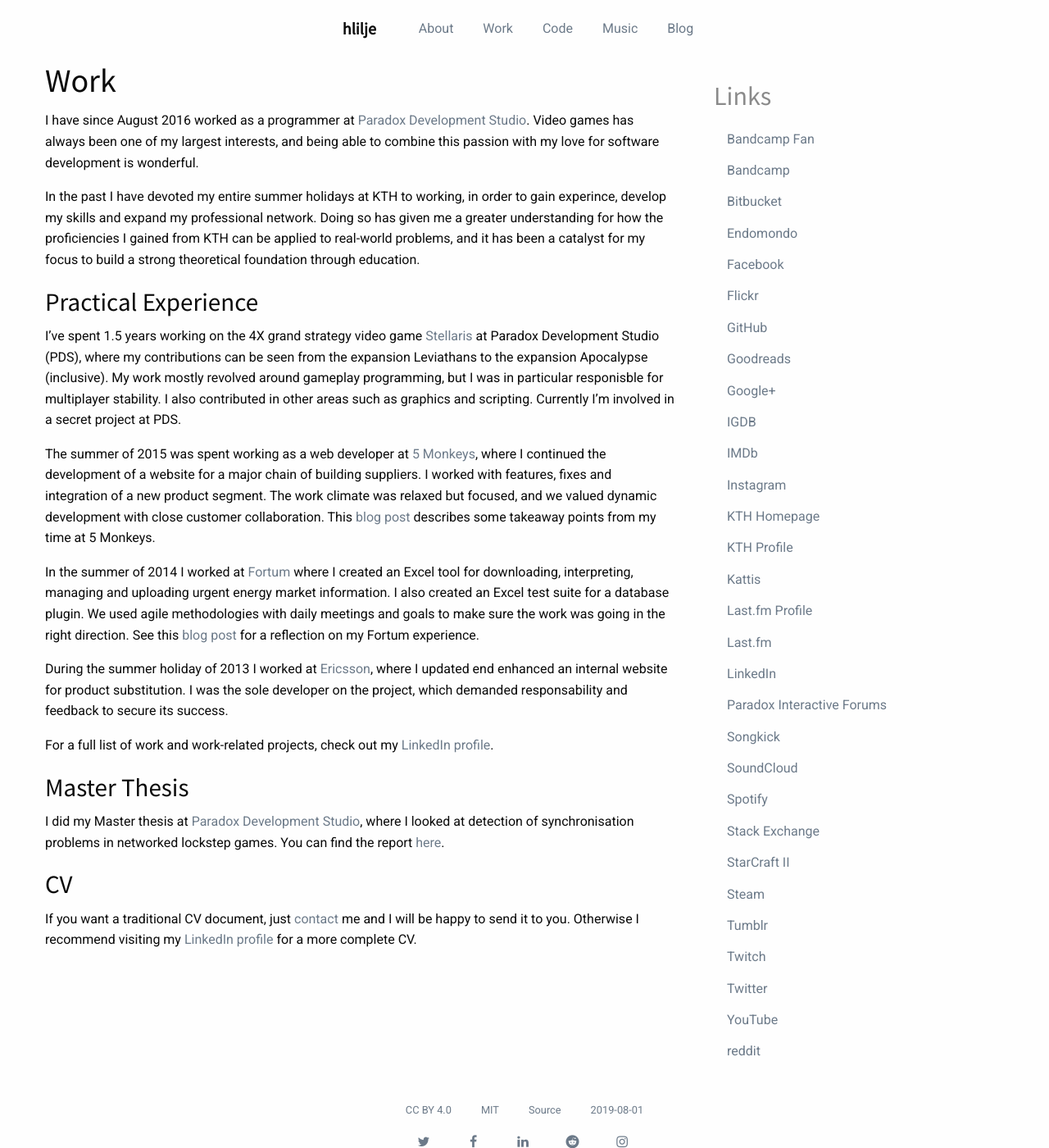
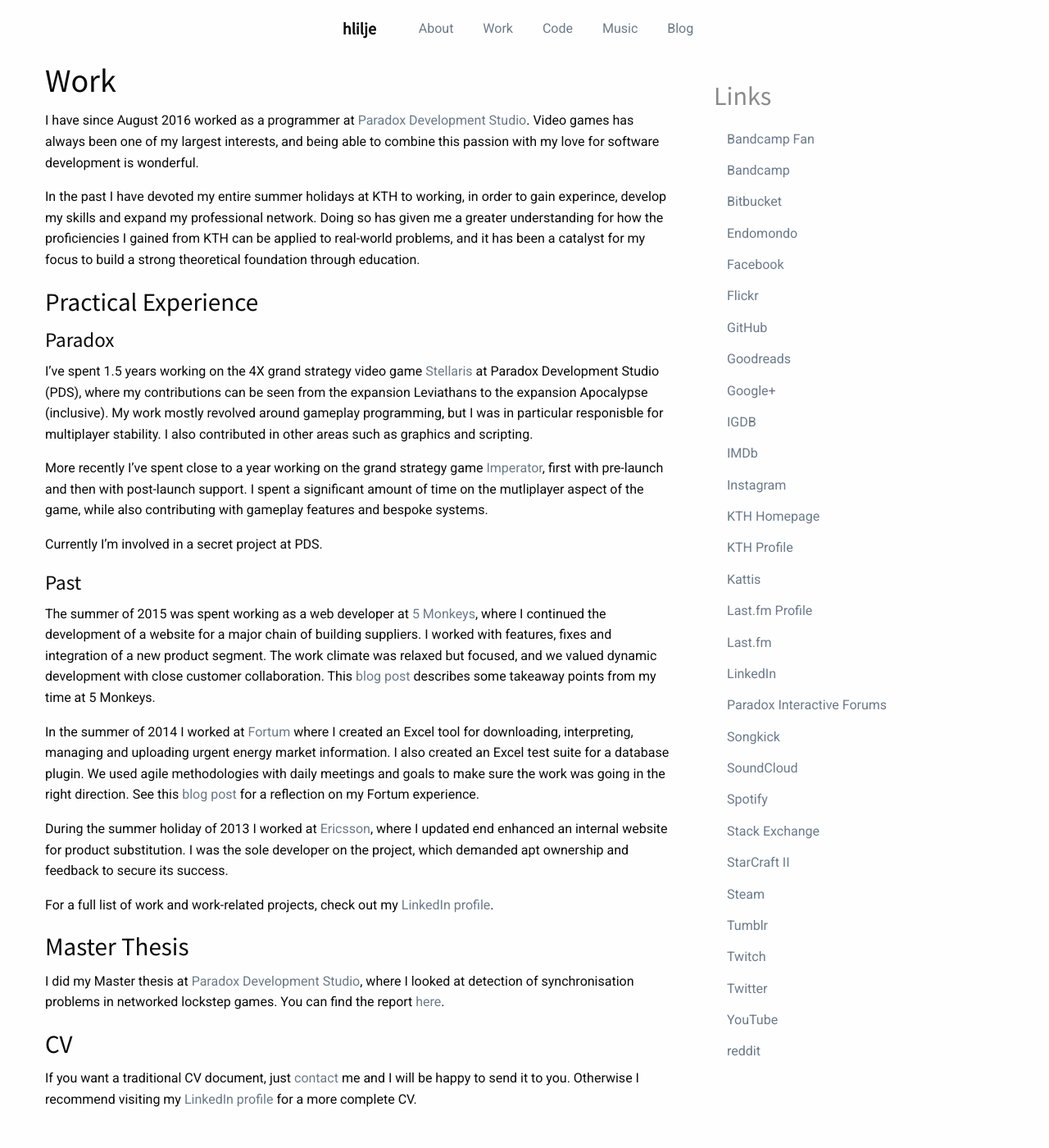
Before and after one commit to hlilje/hlilje.github.io, a Jekyll site: the page built from _posts/2015-08-25-work.md, in a window 1280 px wide and 1400 px high. Shown: the whole window at 82% size. Built offline with Jekyll 4.4.1, drawn with Linux system fonts in a browser that asks for light colours; nearby versions of some CDN libraries; our own code applies the rules of GitHub Pages for plain Markdown files.

Commit message:
Update Work page

```diff
--- a/_posts/2015-08-25-work.md
+++ b/_posts/2015-08-25-work.md
@@ -16,29 +16,40 @@
 
 ### Practical Experience
 
-I've spent 1.5 years working on the 4X grand strategy video game [Stellaris](http://www.stellarisgame.com/)
+#### Paradox
+
+I've spent 1.5 years working on the 4X grand strategy video game [Stellaris](https://www.paradoxplaza.com/stellaris/STST01G-MASTER.html)
 at Paradox Development Studio (PDS), where my contributions can be seen from the expansion
 Leviathans to the expansion Apocalypse (inclusive). My work mostly revolved around gameplay
 programming, but I was in particular responisble for multiplayer stability. I also contributed in
-other areas such as graphics and scripting. Currently I'm involved in a secret project at PDS.
+other areas such as graphics and scripting.
 
-The summer of 2015 was spent working as a web developer at [5 Monkeys](http://5monkeys.se/),
+More recently I've spent close to a year working on the grand strategy game [Imperator](https://www.paradoxplaza.com/imperator-rome/IMIM01GSK0000001-MASTER.html),
+first with pre-launch and then with post-launch support. I spent a significant amount of time
+on the mutliplayer aspect of the game, while also contributing with gameplay features and
+bespoke systems.
+
+Currently I'm involved in a secret project at PDS.
+
+#### Past
+
+The summer of 2015 was spent working as a web developer at [5 Monkeys](https://5monkeys.se/),
 where I continued the development of a website for a major chain of building
 suppliers. I worked with features, fixes and integration of a new product segment. The
 work climate was relaxed but focused, and we valued dynamic development with close customer
 collaboration. This [blog post](http://blog.{{ site.url_short }}/post/129018328988/some-takeaway-points-from-my-summer-job-at-5)
 describes some takeaway points from my time at 5 Monkeys.
 
-In the summer of 2014 I worked at [Fortum](http://www.fortum.com/) where I created an
+In the summer of 2014 I worked at [Fortum](https://www.fortum.com/) where I created an
 Excel tool for downloading, interpreting, managing and uploading urgent energy market
 information. I also created an Excel test suite for a database plugin. We used agile
 methodologies with daily meetings and goals to make sure the work was going in the
 right direction. See this [blog post](http://blog.{{ site.url_short }}/post/95636942628/fortum-summer-work-reflection)
 for a reflection on my Fortum experience.
 
-During the summer holiday of 2013 I worked at [Ericsson](http://www.ericsson.com/),
+During the summer holiday of 2013 I worked at [Ericsson](https://www.ericsson.com/),
 where I updated end enhanced an internal website for product substitution. I was the sole
-developer on the project, which demanded responsability and feedback to secure its success.
+developer on the project, which demanded apt ownership and feedback to secure its success.
 
 For a full list of work and work-related projects, check out my [LinkedIn profile]({{ site.data.links['linkedin'][1] }}).
 
```
